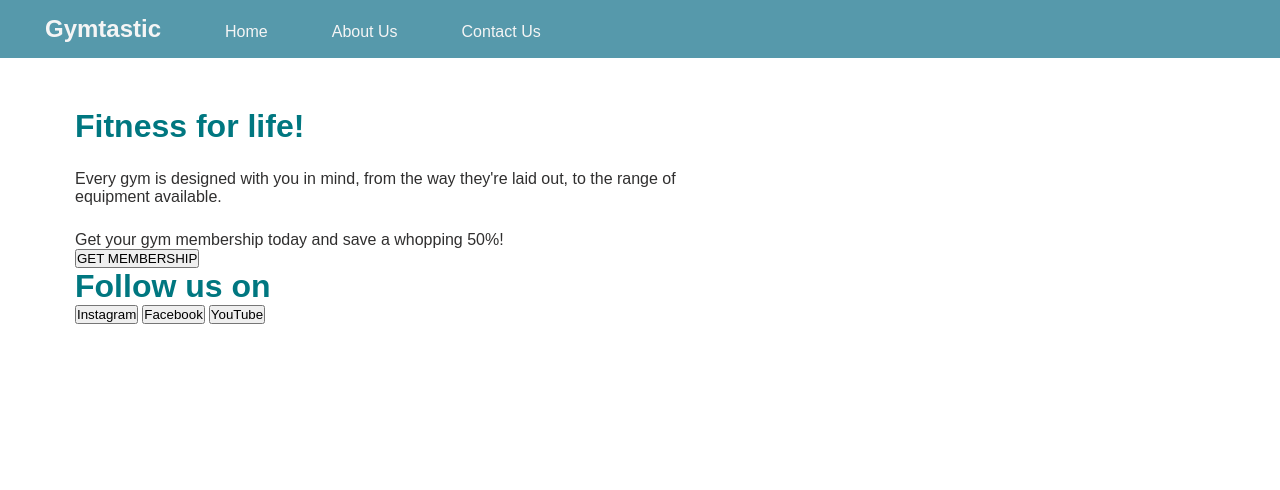
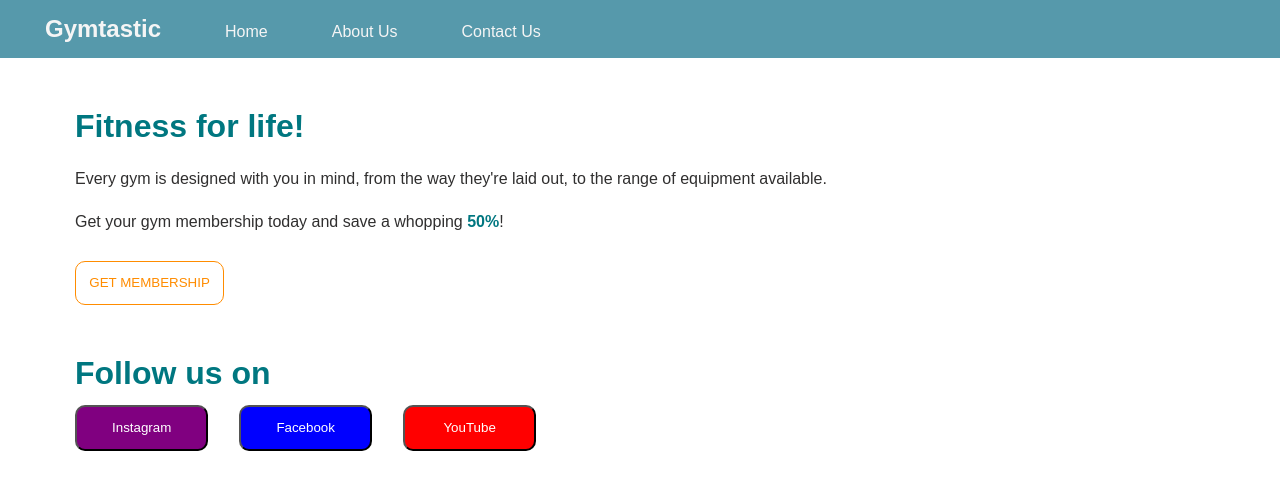
Before and after one commit to GK230/boolean-uk-html-gymtastic, a website: page index.html in a window 1280 px wide. Drawn offline with Linux system fonts and the light colour scheme.

Commit message:
Mostly completed main section

```diff
--- a/index.html
+++ b/index.html
@@ -25,15 +25,17 @@
             out, to the range of equipment available.
           </p>
           <p class="about-sentence">
-            Get your gym membership today and save a whopping <span>50%</span>!
+            Get your gym membership today and save a whopping
+            <span><strong>50%</strong></span
+            >!
           </p>
         </div>
         <button class="membership">GET MEMBERSHIP</button>
         <h2>Follow us on</h2>
         <div class="social-media-buttons">
-          <button>Instagram</button>
-          <button>Facebook</button>
-          <button>YouTube</button>
+          <button class="instagram">Instagram</button>
+          <button class="facebook">Facebook</button>
+          <button class="youtube">YouTube</button>
         </div>
       </div>
     </main>
--- a/styles.css
+++ b/styles.css
@@ -45,6 +45,39 @@ p {
   color: rgb(48, 47, 47);
 }
 
-.about-section {
-  width: 650px;
+span {
+  color: rgb(0, 119, 128);
 }
+
+button.membership {
+  margin-top: 30px;
+  margin-bottom: 50px;
+  color: darkorange;
+  background-color: white;
+  border: darkorange solid 1px;
+  border-radius: 10px;
+  padding: 1em;
+}
+
+.instagram,
+.facebook,
+.youtube {
+  color: white;
+  padding: 1em;
+  width: 10em;
+  margin-right: 2em;
+  border-radius: 10px;
+  margin-top: 1em;
+}
+
+button.instagram {
+  background-color: purple;
+}
+
+button.facebook {
+  background-color: blue;
+}
+
+button.youtube {
+  background-color: red;
+}
```
